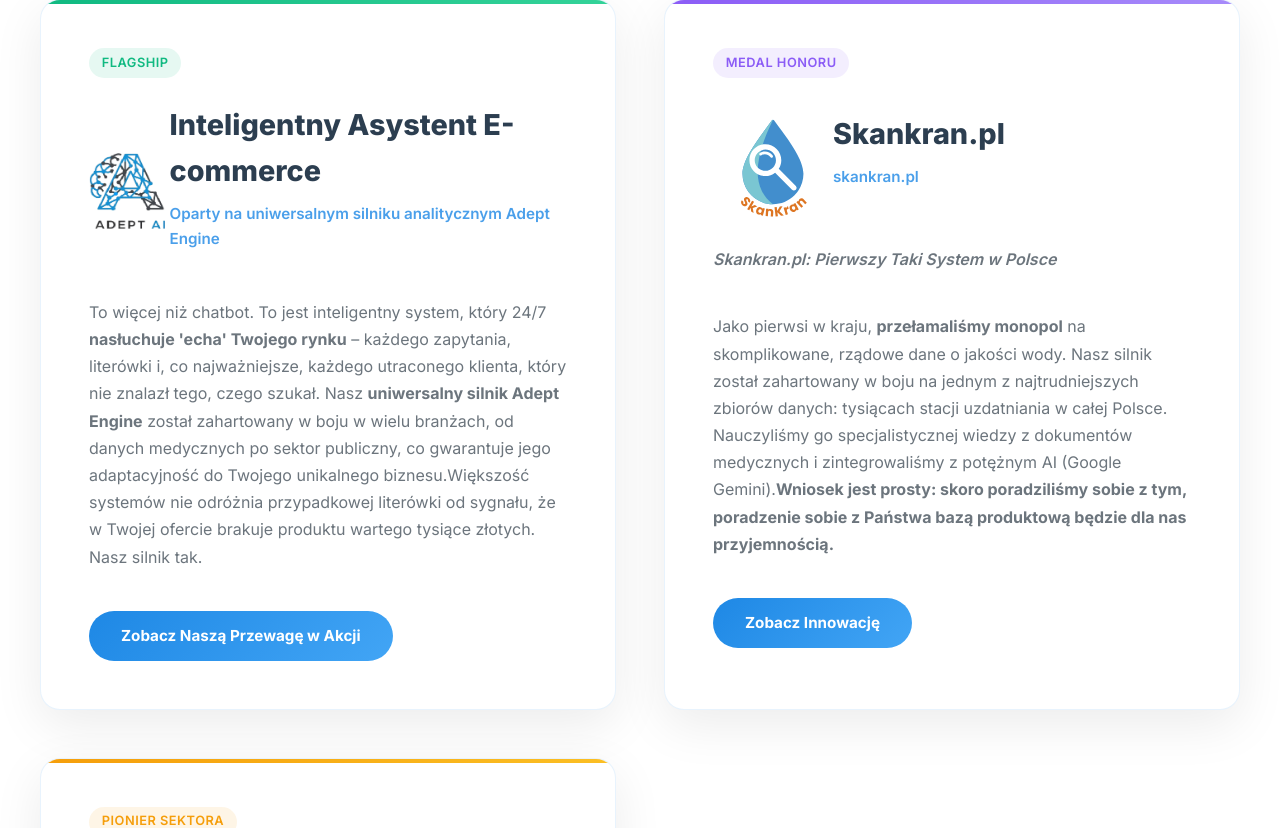
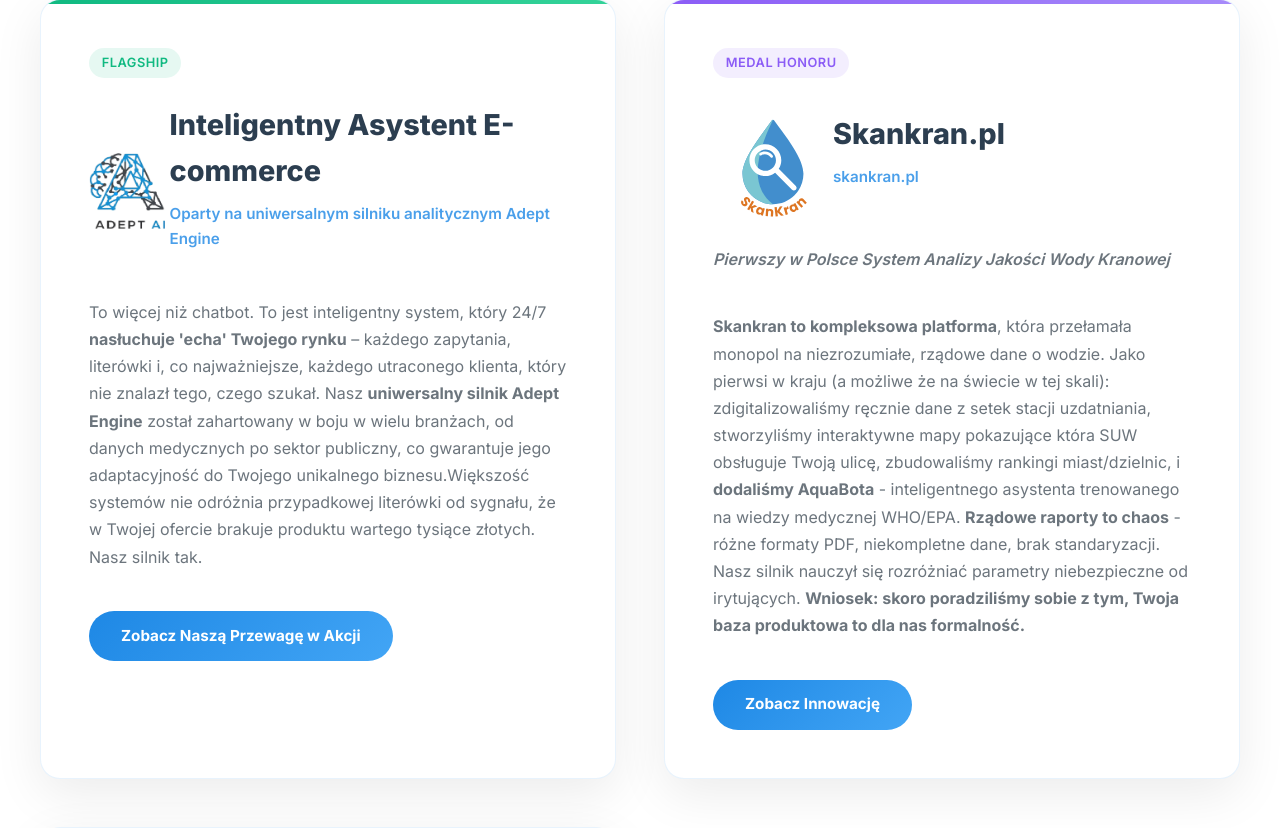
Before and after one commit to lukiikebukuro/zjednoczona-forteca, a Flask app: page / in a window 1280 px wide. Shown: the part 1589-2417 px from the top of the page. Run offline with Flask 3, Linux system fonts and the light colour scheme.

Commit message:
formalnosc

```diff
--- a/templates/index.html
+++ b/templates/index.html
@@ -612,6 +612,7 @@
 </div>
 
                 <!-- Innovation Medal - Skankran -->
+                <!-- Innovation Medal - Skankran -->
 <div class="project-card innovation scroll-animate">
     <div class="project-badges">
         <span class="badge innovation">Medal Honoru</span>
@@ -623,8 +624,8 @@
             <span class="url">skankran.pl</span>
         </div>
     </div>
-                    <p class="project-tagline">Skankran.pl: Pierwszy Taki System w Polsce</p>
-                    <p>Jako pierwsi w kraju, <strong>przełamaliśmy monopol</strong> na skomplikowane, rządowe dane o jakości wody. Nasz silnik został zahartowany w boju na jednym z najtrudniejszych zbiorów danych: tysiącach stacji uzdatniania w całej Polsce. Nauczyliśmy go specjalistycznej wiedzy z dokumentów medycznych i zintegrowaliśmy z potężnym AI (Google Gemini).<strong>Wniosek jest prosty: skoro poradziliśmy sobie z tym, poradzenie sobie z Państwa bazą produktową będzie dla nas przyjemnością.</strong></p>
+    <p class="project-tagline">Pierwszy w Polsce System Analizy Jakości Wody Kranowej</p>
+    <p><strong>Skankran to kompleksowa platforma</strong>, która przełamała monopol na niezrozumiałe, rządowe dane o wodzie. Jako pierwsi w kraju (a możliwe że na świecie w tej skali): zdigitalizowaliśmy ręcznie dane z setek stacji uzdatniania, stworzyliśmy interaktywne mapy pokazujące która SUW obsługuje Twoją ulicę, zbudowaliśmy rankingi miast/dzielnic, i <strong>dodaliśmy AquaBota</strong> - inteligentnego asystenta trenowanego na wiedzy medycznej WHO/EPA. <strong>Rządowe raporty to chaos</strong> - różne formaty PDF, niekompletne dane, brak standaryzacji. Nasz silnik nauczył się rozróżniać parametry niebezpieczne od irytujących. <strong>Wniosek: skoro poradziliśmy sobie z tym, Twoja baza produktowa to dla nas formalność.</strong></p>
     <a href="https://skankran.pl" class="project-link" target="_blank">Zobacz Innowację</a>
 </div>
 
```
Lines whose indentation alone changed are shown as unchanged.
